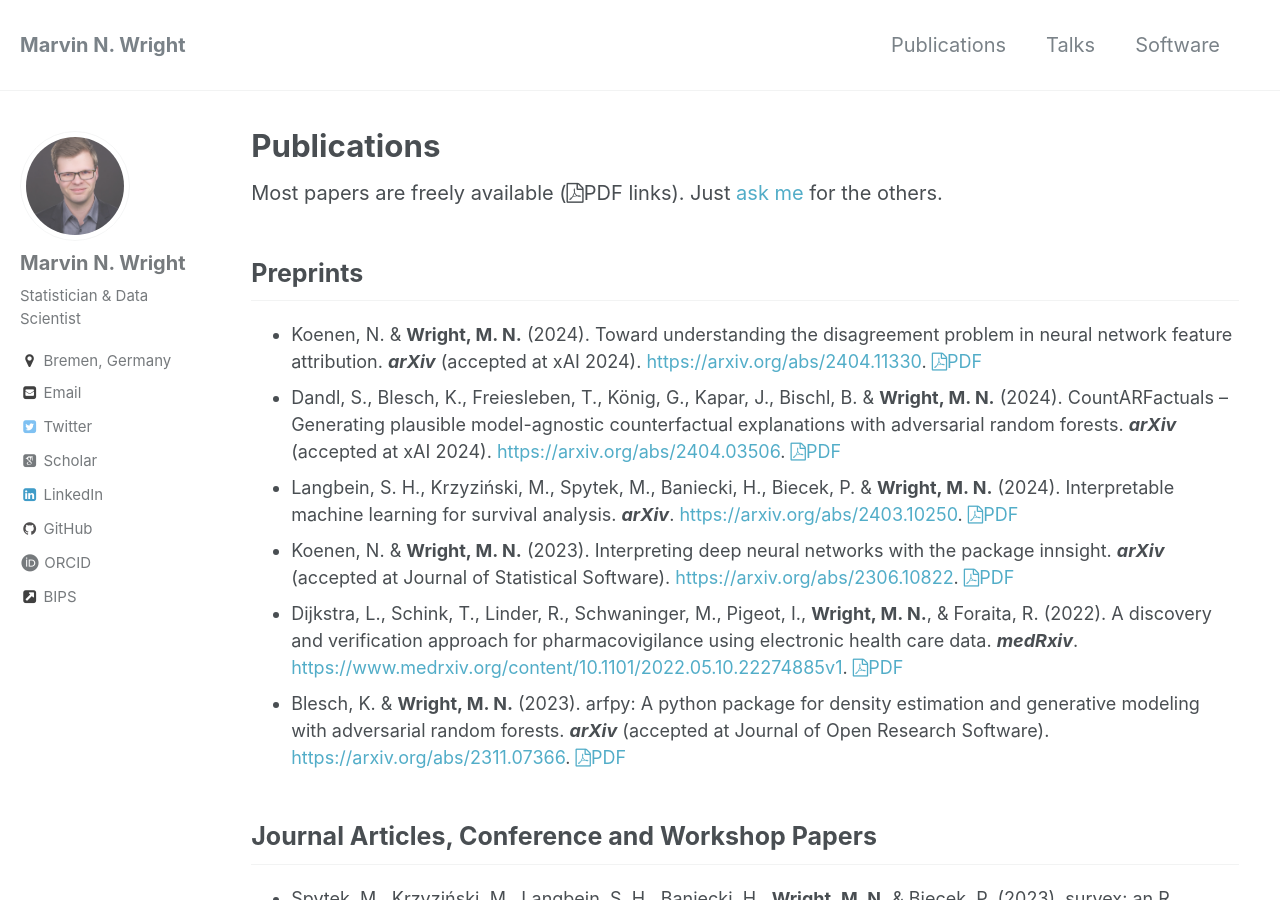
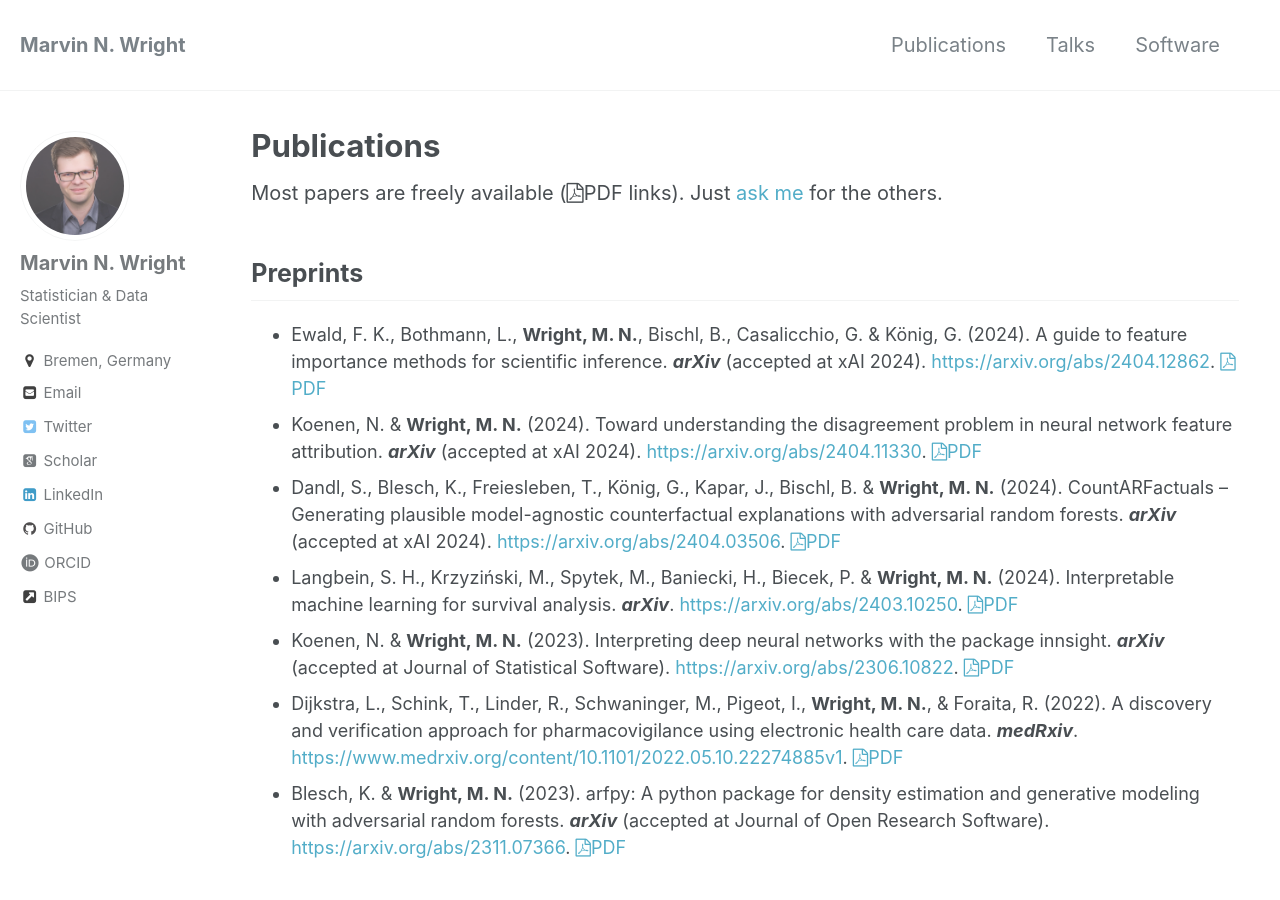
Before and after one commit to mnwright/mnwright.github.io, a Jekyll site: the page built from _pages/publications.md, in a window 1280 px wide and 900 px high. Built offline with Jekyll 4.4.1, drawn with Linux system fonts in a browser that asks for light colours; some web fonts are replaced.

Commit message:
add xai paper

```diff
--- a/_pages/publications.md
+++ b/_pages/publications.md
@@ -6,6 +6,7 @@ permalink: /publications/
 Most papers are freely available (<i class="fa fa-file-pdf-o"></i>PDF links). Just <a href="mailto:web@wrig.de">ask me</a> for the others.
 
 ## Preprints
+* {:.pub} Ewald, F. K., Bothmann, L., **Wright, M. N.**, Bischl, B., Casalicchio, G. & König, G. (2024). A guide to feature importance methods for scientific inference. ***arXiv*** (accepted at xAI 2024). <https://arxiv.org/abs/2404.12862>. <a href="https://arxiv.org/pdf/2404.12862"><i class="fa fa-file-pdf-o"></i>PDF</a>
 * {:.pub} Koenen, N. & **Wright, M. N.** (2024). Toward understanding the disagreement problem in neural network feature attribution. ***arXiv*** (accepted at xAI 2024). <https://arxiv.org/abs/2404.11330>. <a href="https://arxiv.org/pdf/2404.11330"><i class="fa fa-file-pdf-o"></i>PDF</a>
 * {:.pub} Dandl, S., Blesch, K., Freiesleben, T., König, G., Kapar, J., Bischl, B. & **Wright, M. N.** (2024). CountARFactuals -- Generating plausible model-agnostic counterfactual explanations with adversarial random forests. ***arXiv*** (accepted at xAI 2024). <https://arxiv.org/abs/2404.03506>. <a href="https://arxiv.org/pdf/2404.03506"><i class="fa fa-file-pdf-o"></i>PDF</a>
 * {:.pub} Langbein, S. H., Krzyziński, M., Spytek, M., Baniecki, H., Biecek, P. & **Wright, M. N.** (2024). Interpretable machine learning for survival analysis. ***arXiv***. <https://arxiv.org/abs/2403.10250>. <a href="https://arxiv.org/pdf/2403.10250"><i class="fa fa-file-pdf-o"></i>PDF</a>
```
